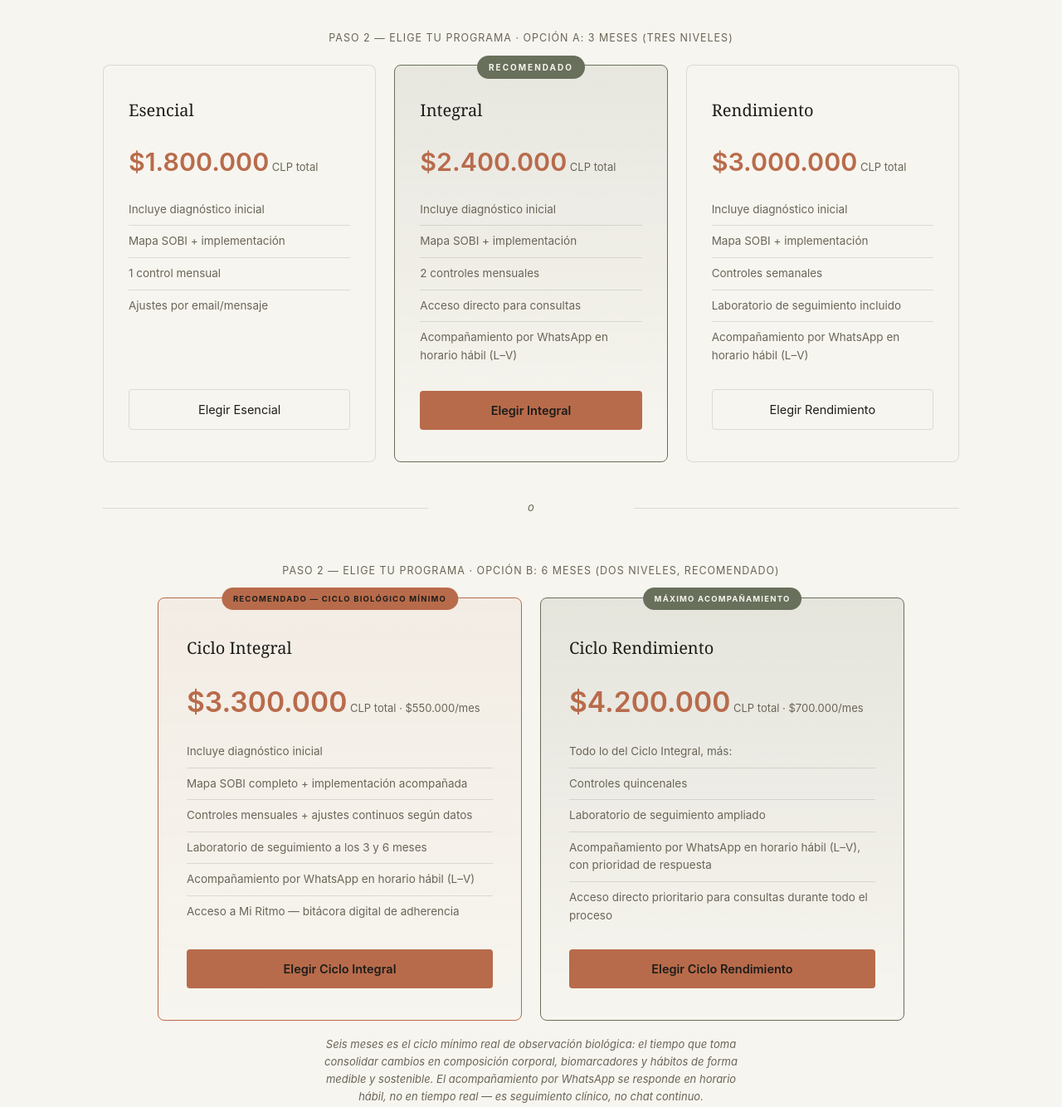
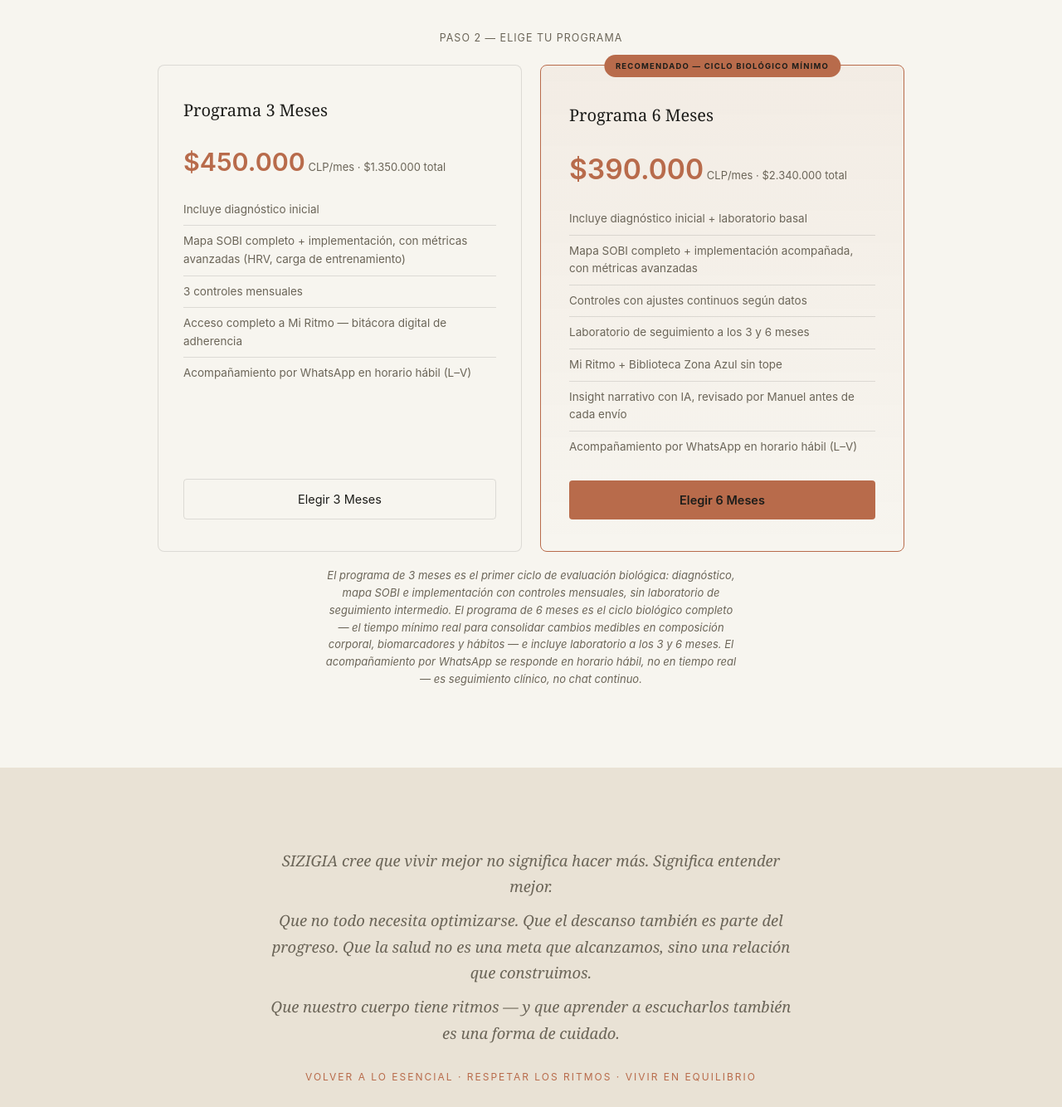
Before and after one commit to ddiegodiaz-sizigia/sobi-sizigialab-web, a plain HTML site: page index.html in a window 1280 px wide. Shown: the part 8300-9634 px from the top of the page at 83% size. Drawn offline with Linux system fonts and the light colour scheme.

Commit message:
Landing + rueda: migración a 2 planes, pricing 3m/6m

```diff
--- a/index.html
+++ b/index.html
@@ -921,76 +921,36 @@
   </div>
   <p class="price-note">El diagnóstico tiene un valor de $75.000 CLP, reembolsable como descuento total del programa si decides continuar. Si inicias el programa y luego lo cancelas, este monto no es reembolsable y se descuenta de cualquier devolución.</p>
 
-  <div class="price-subhead">Paso 2 — Elige tu programa · Opción A: 3 meses (tres niveles)</div>
-  <div class="pricing-grid">
+  <div class="price-subhead">Paso 2 — Elige tu programa</div>
+  <div class="pricing-grid pricing-grid-6m">
     <div class="price-card">
-      <h4>Esencial</h4>
-      <div class="price sans">$1.800.000<span> CLP total</span></div>
+      <h4>Programa 3 Meses</h4>
+      <div class="price sans">$450.000<span> CLP/mes · $1.350.000 total</span></div>
       <ul>
         <li>Incluye diagnóstico inicial</li>
-        <li>Mapa SOBI + implementación</li>
-        <li>1 control mensual</li>
-        <li>Ajustes por email/mensaje</li>
-      </ul>
-      <button class="btn-secondary sans" onclick="openWhatsApp('Hola, quiero el Programa 3 Meses Esencial SOBI.')">Elegir Esencial</button>
-    </div>
-    <div class="price-card featured">
-      <h4>Integral</h4>
-      <div class="price sans">$2.400.000<span> CLP total</span></div>
-      <ul>
-        <li>Incluye diagnóstico inicial</li>
-        <li>Mapa SOBI + implementación</li>
-        <li>2 controles mensuales</li>
-        <li>Acceso directo para consultas</li>
+        <li>Mapa SOBI completo + implementación, con métricas avanzadas (HRV, carga de entrenamiento)</li>
+        <li>3 controles mensuales</li>
+        <li>Acceso completo a Mi Ritmo — bitácora digital de adherencia</li>
         <li>Acompañamiento por WhatsApp en horario hábil (L–V)</li>
       </ul>
-      <button class="btn-primary sans" onclick="openWhatsApp('Hola, quiero el Programa 3 Meses Integral SOBI.')">Elegir Integral</button>
+      <button class="btn-secondary sans" onclick="openWhatsApp('Hola, quiero el Programa SOBI de 3 Meses.')">Elegir 3 Meses</button>
     </div>
-    <div class="price-card">
-      <h4>Rendimiento</h4>
-      <div class="price sans">$3.000.000<span> CLP total</span></div>
+    <div class="price-card flagship">
+      <h4>Programa 6 Meses</h4>
+      <div class="price sans">$390.000<span> CLP/mes · $2.340.000 total</span></div>
       <ul>
-        <li>Incluye diagnóstico inicial</li>
-        <li>Mapa SOBI + implementación</li>
-        <li>Controles semanales</li>
-        <li>Laboratorio de seguimiento incluido</li>
+        <li>Incluye diagnóstico inicial + laboratorio basal</li>
+        <li>Mapa SOBI completo + implementación acompañada, con métricas avanzadas</li>
+        <li>Controles con ajustes continuos según datos</li>
+        <li>Laboratorio de seguimiento a los 3 y 6 meses</li>
+        <li>Mi Ritmo + Biblioteca Zona Azul sin tope</li>
+        <li>Insight narrativo con IA, revisado por Manuel antes de cada envío</li>
         <li>Acompañamiento por WhatsApp en horario hábil (L–V)</li>
       </ul>
-      <button class="btn-secondary sans" onclick="openWhatsApp('Hola, quiero el Programa 3 Meses Rendimiento SOBI.')">Elegir Rendimiento</button>
+      <button class="btn-primary sans" onclick="openWhatsApp('Hola, quiero el Programa SOBI de 6 Meses.')">Elegir 6 Meses</button>
     </div>
   </div>
-
-  <div class="or-divider sans">o</div>
-
-  <div class="price-subhead">Paso 2 — Elige tu programa · Opción B: 6 meses (dos niveles, recomendado)</div>
-  <div class="pricing-grid pricing-grid-6m">
-    <div class="price-card flagship">
-      <h4>Ciclo Integral</h4>
-      <div class="price sans">$3.300.000<span> CLP total · $550.000/mes</span></div>
-      <ul>
-        <li>Incluye diagnóstico inicial</li>
-        <li>Mapa SOBI completo + implementación acompañada</li>
-        <li>Controles mensuales + ajustes continuos según datos</li>
-        <li>Laboratorio de seguimiento a los 3 y 6 meses</li>
-        <li>Acompañamiento por WhatsApp en horario hábil (L–V)</li>
-        <li>Acceso a Mi Ritmo — bitácora digital de adherencia</li>
-      </ul>
-      <button class="btn-primary sans" onclick="openWhatsApp('Hola, quiero el Ciclo Integral SOBI de 6 meses.')">Elegir Ciclo Integral</button>
-    </div>
-    <div class="price-card flagship max">
-      <h4>Ciclo Rendimiento</h4>
-      <div class="price sans">$4.200.000<span> CLP total · $700.000/mes</span></div>
-      <ul>
-        <li>Todo lo del Ciclo Integral, más:</li>
-        <li>Controles quincenales</li>
-        <li>Laboratorio de seguimiento ampliado</li>
-        <li>Acompañamiento por WhatsApp en horario hábil (L–V), con prioridad de respuesta</li>
-        <li>Acceso directo prioritario para consultas durante todo el proceso</li>
-      </ul>
-      <button class="btn-primary sans" onclick="openWhatsApp('Hola, quiero el Ciclo Rendimiento SOBI de 6 meses.')">Elegir Ciclo Rendimiento</button>
-    </div>
-  </div>
-  <p class="price-note">Seis meses es el ciclo mínimo real de observación biológica: el tiempo que toma consolidar cambios en composición corporal, biomarcadores y hábitos de forma medible y sostenible. El acompañamiento por WhatsApp se responde en horario hábil, no en tiempo real — es seguimiento clínico, no chat continuo.</p>
+  <p class="price-note">El programa de 3 meses es el primer ciclo de evaluación biológica: diagnóstico, mapa SOBI e implementación con controles mensuales, sin laboratorio de seguimiento intermedio. El programa de 6 meses es el ciclo biológico completo — el tiempo mínimo real para consolidar cambios medibles en composición corporal, biomarcadores y hábitos — e incluye laboratorio a los 3 y 6 meses. El acompañamiento por WhatsApp se responde en horario hábil, no en tiempo real — es seguimiento clínico, no chat continuo.</p>
 </section>
 
 <section class="alt">
```
Also changed, not shown: rueda_final.html (+5 -10 lines).
